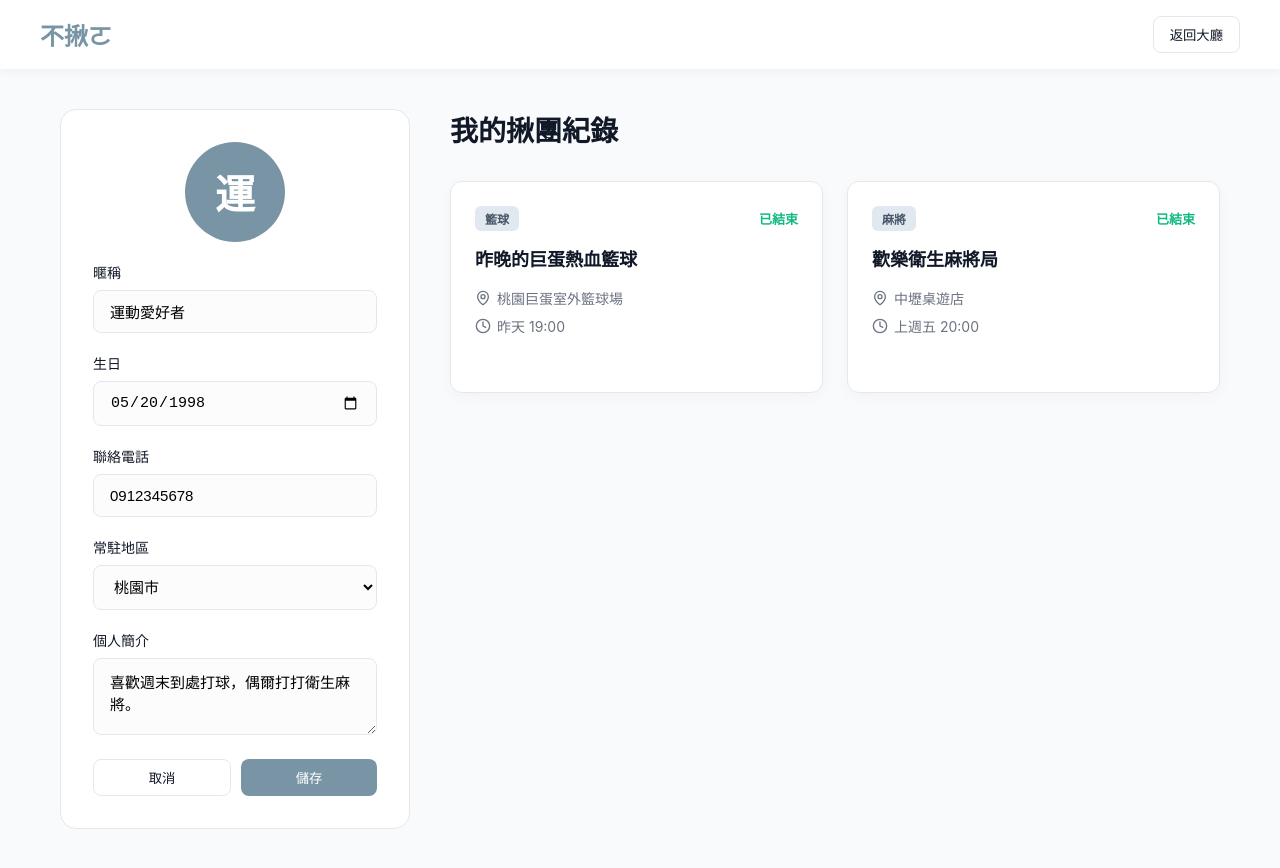
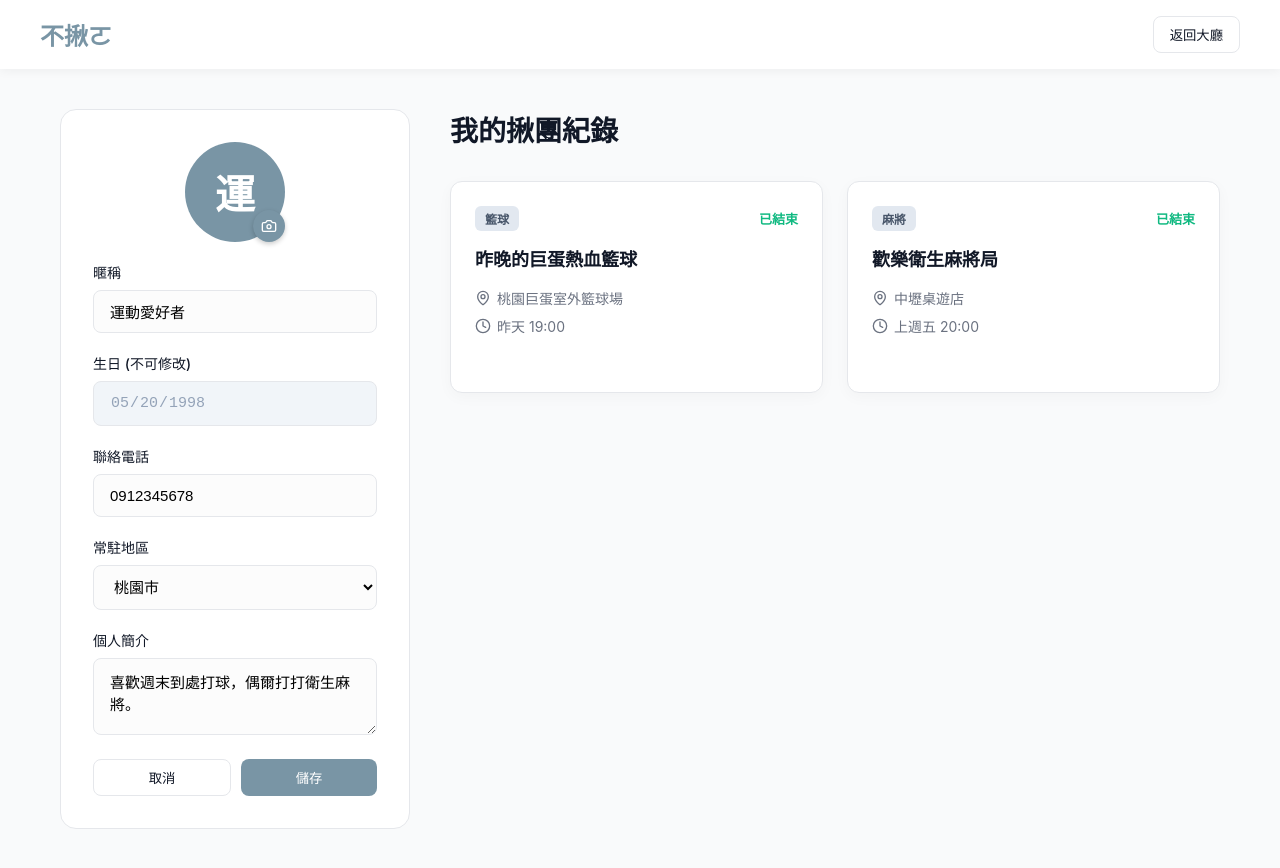
Before and after one commit to B1329041/database_web, a React (Vite) app: page /nojo/profile in a window 1280 px wide. Both pictures are taken after a click on the button "編輯個人資料". Built offline with nearby package versions, Linux system fonts and the light colour scheme.

Commit message:
feat: make birthday mandatory, non-editable after setup, and add avatar upload feature

```diff
--- a/src/pages/Profile.jsx
+++ b/src/pages/Profile.jsx
@@ -1,10 +1,11 @@
-import { useState } from 'react';
+import { useState, useRef } from 'react';
 import { useNavigate } from 'react-router-dom';
-import { Cake, MapPin, Clock, Phone } from 'lucide-react';
+import { Cake, MapPin, Clock, Phone, Camera } from 'lucide-react';
 import '../App.css';
 
 function Profile() {
   const navigate = useNavigate();
+  const fileInputRef = useRef(null);
   const [isEditing, setIsEditing] = useState(false);
   const [userInfo, setUserInfo] = useState({
     nickname: '運動愛好者',
@@ -12,7 +13,8 @@ function Profile() {
     birthday: '1998-05-20',
     phone: '0912345678',
     bio: '喜歡週末到處打球，偶爾打打衛生麻將。',
-    region: '桃園市'
+    region: '桃園市',
+    avatar: null
   });
 
   const handleSave = (e) => {
@@ -27,6 +29,17 @@ function Profile() {
 
     setIsEditing(false);
     alert('個人資料已更新！');
+  };
+
+  const handleAvatarChange = (e) => {
+    const file = e.target.files[0];
+    if (file) {
+      const reader = new FileReader();
+      reader.onloadend = () => {
+        setUserInfo({ ...userInfo, avatar: reader.result });
+      };
+      reader.readAsDataURL(file);
+    }
   };
 
   return (
@@ -44,8 +57,32 @@ function Profile() {
           {/* 左側：個人資料與信譽積分 */}
           <div className="profile-sidebar">
             <div className="profile-card">
-              <div className="avatar-placeholder">
-                {userInfo.nickname.charAt(0)}
+              <div
+                className="avatar-container"
+                style={{ position: 'relative', width: '100px', height: '100px', margin: '0 auto 20px auto' }}
+              >
+                <div className="avatar-placeholder" style={{ margin: 0, overflow: 'hidden' }}>
+                  {userInfo.avatar ? (
+                    <img src={userInfo.avatar} alt="avatar" style={{ width: '100%', height: '100%', objectFit: 'cover' }} />
+                  ) : (
+                    userInfo.nickname.charAt(0)
+                  )}
+                </div>
+                {isEditing && (
+                  <button
+                    onClick={() => fileInputRef.current.click()}
+                    style={{ position: 'absolute', bottom: 0, right: 0, backgroundColor: '#7995a5', border: 'none', borderRadius: '50%', width: '32px', height: '32px', display: 'flex', justifyContent: 'center', alignItems: 'center', color: 'white', cursor: 'pointer', boxShadow: '0 2px 5px rgba(0,0,0,0.2)' }}
+                  >
+                    <Camera size={16} />
+                  </button>
+                )}
+                <input
+                  type="file"
+                  ref={fileInputRef}
+                  style={{ display: 'none' }}
+                  accept="image/*"
+                  onChange={handleAvatarChange}
+                />
               </div>
 
               {!isEditing ? (
@@ -77,8 +114,8 @@ function Profile() {
                     <input type="text" className="form-input" value={userInfo.nickname} onChange={e => setUserInfo({...userInfo, nickname: e.target.value})} required />
                   </div>
                   <div className="form-group">
-                    <label className="form-label">生日</label>
-                    <input type="date" className="form-input" value={userInfo.birthday} onChange={e => setUserInfo({...userInfo, birthday: e.target.value})} required />
+                    <label className="form-label">生日 (不可修改)</label>
+                    <input type="date" className="form-input" value={userInfo.birthday} readOnly style={{ backgroundColor: '#f1f5f9', color: '#94a3b8', cursor: 'not-allowed' }} />
                   </div>
                   <div className="form-group">
                     <label className="form-label">聯絡電話</label>
--- a/src/pages/SetupProfile.jsx
+++ b/src/pages/SetupProfile.jsx
@@ -52,13 +52,14 @@ function SetupProfile() {
           </div>
 
           <div className="form-group">
-            <label className="form-label" htmlFor="birthday">生日 (選填)</label>
+            <label className="form-label" htmlFor="birthday">生日 (必填)</label>
             <input
               id="birthday"
               type="date"
               className="form-input"
               value={birthday}
               onChange={(e) => setBirthday(e.target.value)}
+              required
             />
           </div>
 
```
